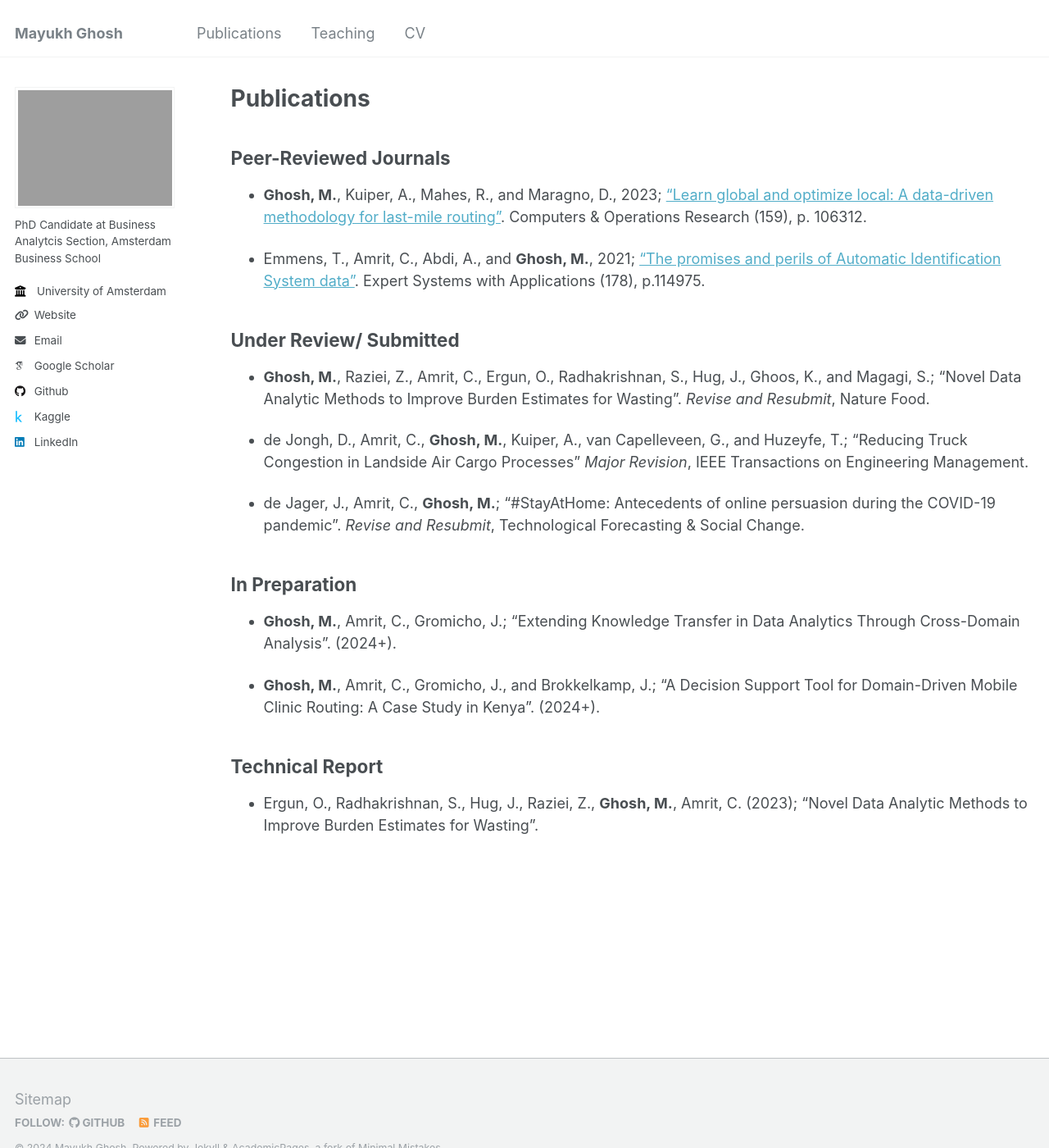
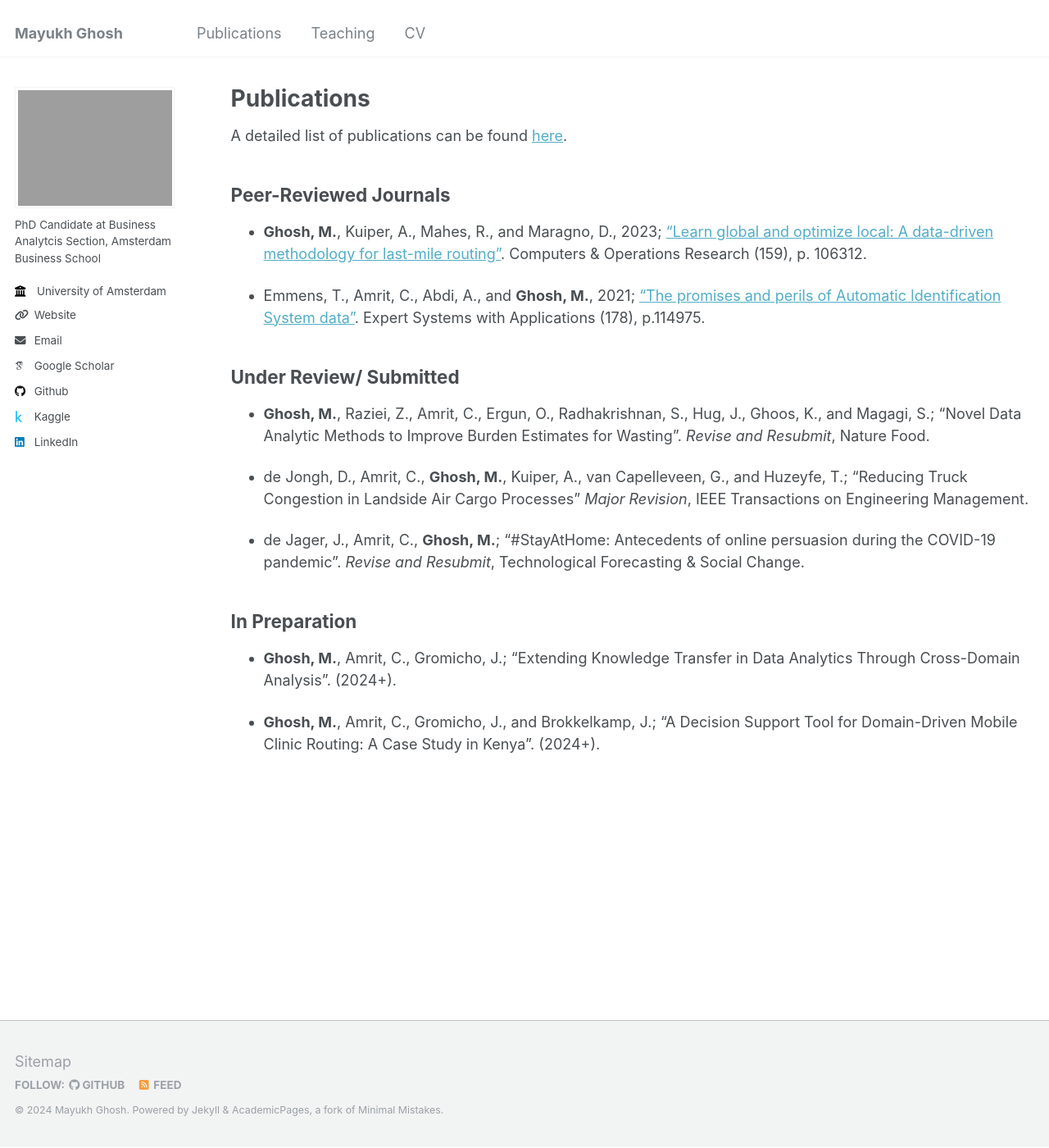
Before and after one commit to mghosh1993/mayukhghosh, a Jekyll site: the page built from _pages/publications.md, in a window 1280 px wide and 1400 px high. Shown: the whole window at 82% size. Built offline with Jekyll 4.4.1, drawn with Linux system fonts in a browser that asks for light colours; some web fonts are replaced.

Commit message:
Update publications.md

```diff
--- a/_pages/publications.md
+++ b/_pages/publications.md
@@ -4,6 +4,8 @@ title: "Publications"
 permalink: /publications/
 author_profile: true
 ---
+
+A detailed list of publications can be found [here](https://scholar.google.com/citations?user=wCbC8xsAAAAJ&hl=en).
 
 ## Peer-Reviewed Journals
 
@@ -42,9 +44,3 @@ author_profile: true
 -   **Ghosh, M.**, Amrit, C., Gromicho, J., and Brokkelkamp, J.; "A
     Decision Support Tool for Domain-Driven Mobile Clinic Routing: A
     Case Study in Kenya". (2024+).
-
-## Technical Report
-
--   Ergun, O., Radhakrishnan, S., Hug, J., Raziei, Z., **Ghosh, M.**,
-    Amrit, C. (2023); "Novel Data Analytic Methods to Improve Burden
-    Estimates for Wasting".
```
